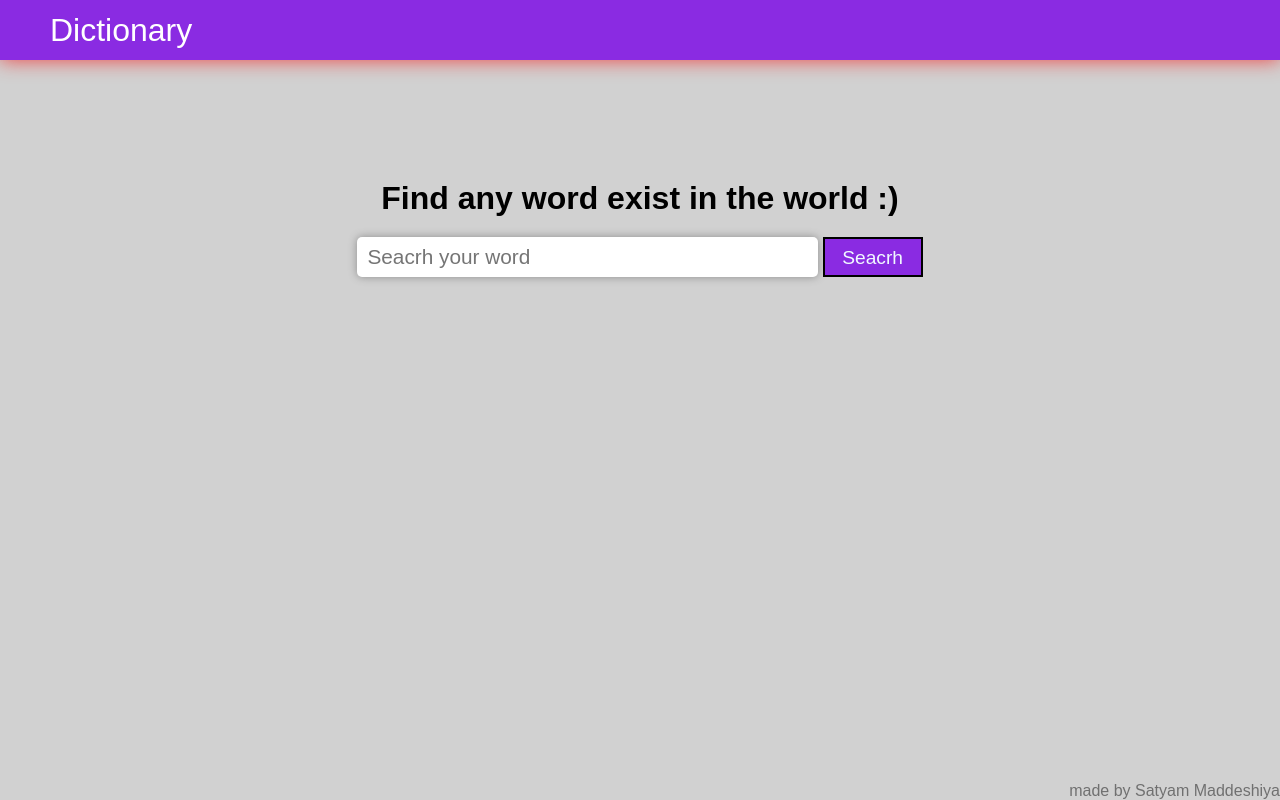
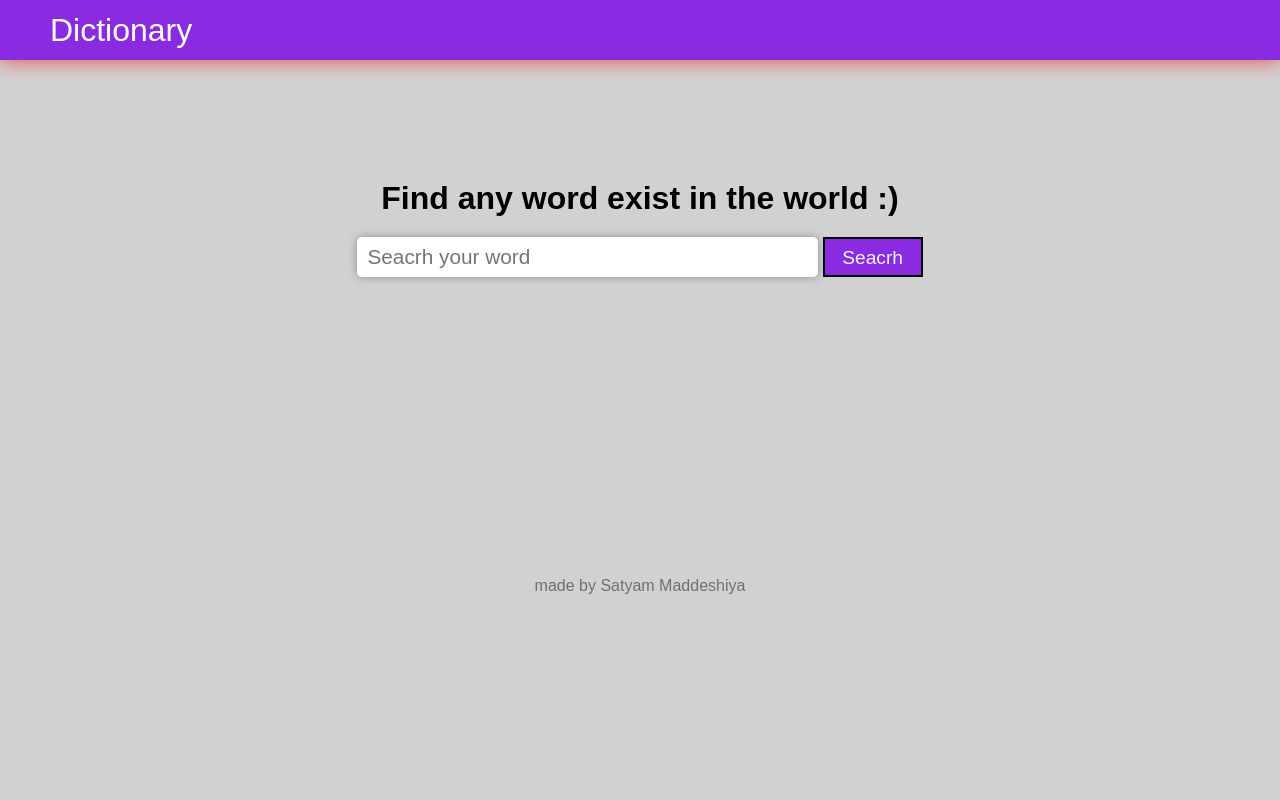
Before and after one commit to satyam2201/dictionary, a plain HTML site: page index.html in a window 1280 px wide. Drawn offline with Linux system fonts and the light colour scheme.

Commit message:
Update style.css
footer

```diff
--- a/style.css
+++ b/style.css
@@ -85,15 +85,13 @@ section .data{
 .audio{
    margin: 20x;
 }
-footer{
-  position: fixed;
-  bottom: 0%;
- right: 0;
+
+footer p{
+margin-top: 300px;
+    text-align: center;
+    cursor: pointer;
+    color: rgb(112, 112, 112);
 }
-footer p{
-
-    cursor: pointer;
-    color: rgb(112, 112, 112);}
 @media (max-width:600px) {
     .container{
         width: 100%;
```
